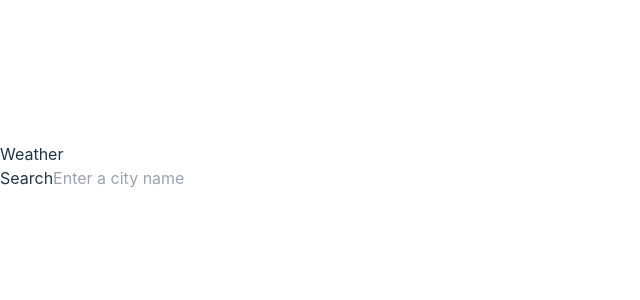
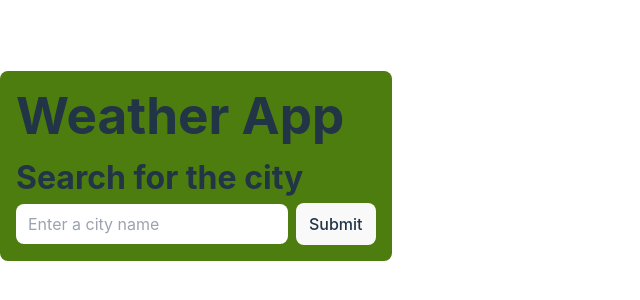
Before and after one commit to munannoo/weather-app, a React (Vite) app: page / in a window 1280 px wide. Shown: the part 234-534 px from the top of the page, without its empty margins (0-640 px from the left). Built offline with nearby package versions, Linux system fonts and the light colour scheme.

Commit message:
added styles

```diff
--- a/src/components/search/index.jsx
+++ b/src/components/search/index.jsx
@@ -1,18 +1,20 @@
 import { useState } from "react";
 
-export default function Search() {
-  const [search, setSearch] = useState(null);
+export default function Search({ search, setSearch, handleSearch }) {
   return (
     <div className="search-engine">
-      Search
+      <h3 className="font-bold mb-2">Search for the city</h3>
       <input
         type="text"
-        className="search-city"
+        className="p-3 py-2 rounded-lg mr-2"
         placeholder="Enter a city name"
         name="search"
         value={search}
         onChange={(event) => setSearch(event.target.value)}
       />
+      <button onClick={handleSearch} className="p-3 py-2 rounded-lg">
+        Submit
+      </button>
     </div>
   );
 }
--- a/src/components/weather/index.jsx
+++ b/src/components/weather/index.jsx
@@ -1,10 +1,12 @@
+import { useState } from "react";
 import Search from "../search";
 
 export default function Weather() {
+  const [search, setSearch] = useState("");
   return (
-    <div>
-      Weather
-      <Search />
+    <div className="bg-lime-700 p-4 rounded-lg">
+      <h1 className="font-bold mb-4">Weather App</h1>
+      <Search search={search} setSearch={setSearch} />
     </div>
   );
 }
--- a/src/index.css
+++ b/src/index.css
@@ -22,6 +22,9 @@
   h1 {
     @apply text-[3.2em] leading-[1.1];
   }
+  h3 {
+    @apply text-[2em] leading-[1.1];
+  }
   button {
     @apply border text-[1em] font-medium bg-[#1a1a1a] cursor-pointer transition-[border-color] duration-[0.25s] px-[1.2em] py-[0.6em] rounded-lg border-solid border-transparent hover:border-[#646cff];
     font-family: inherit;
```
